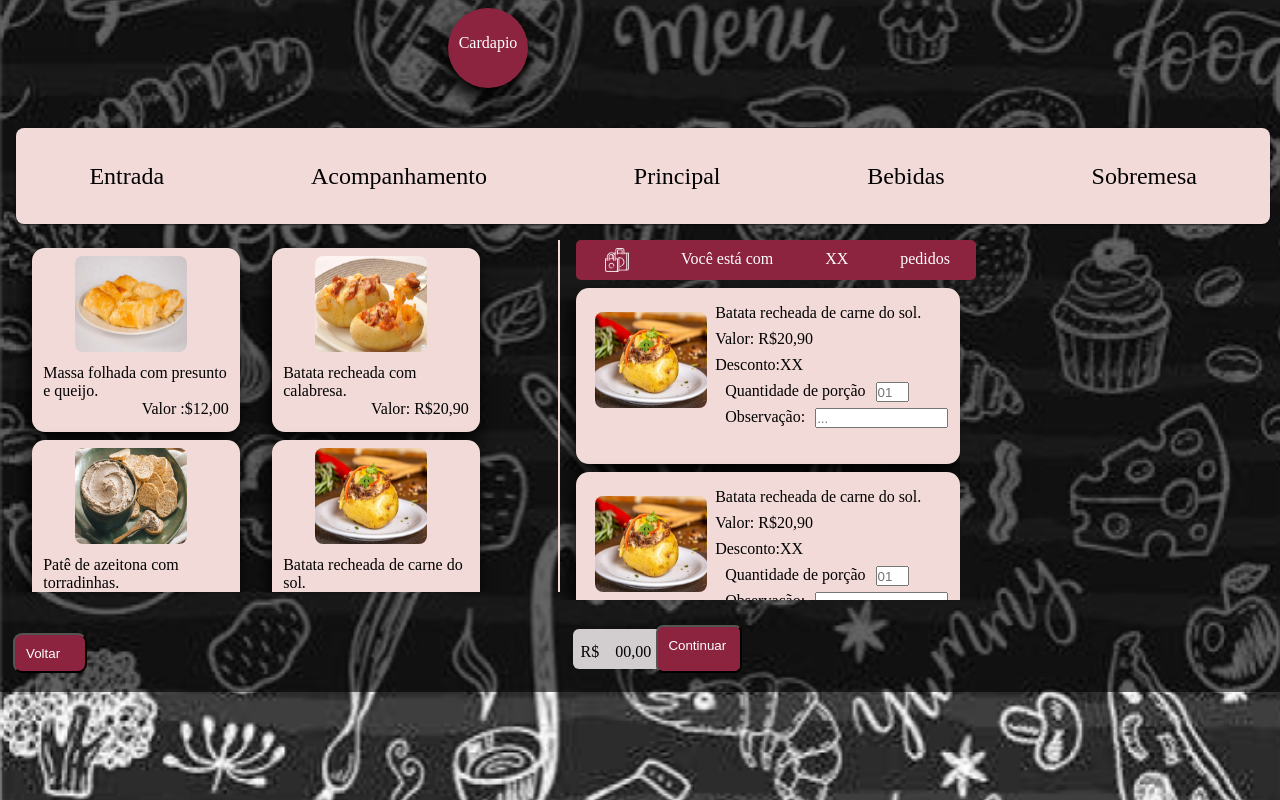
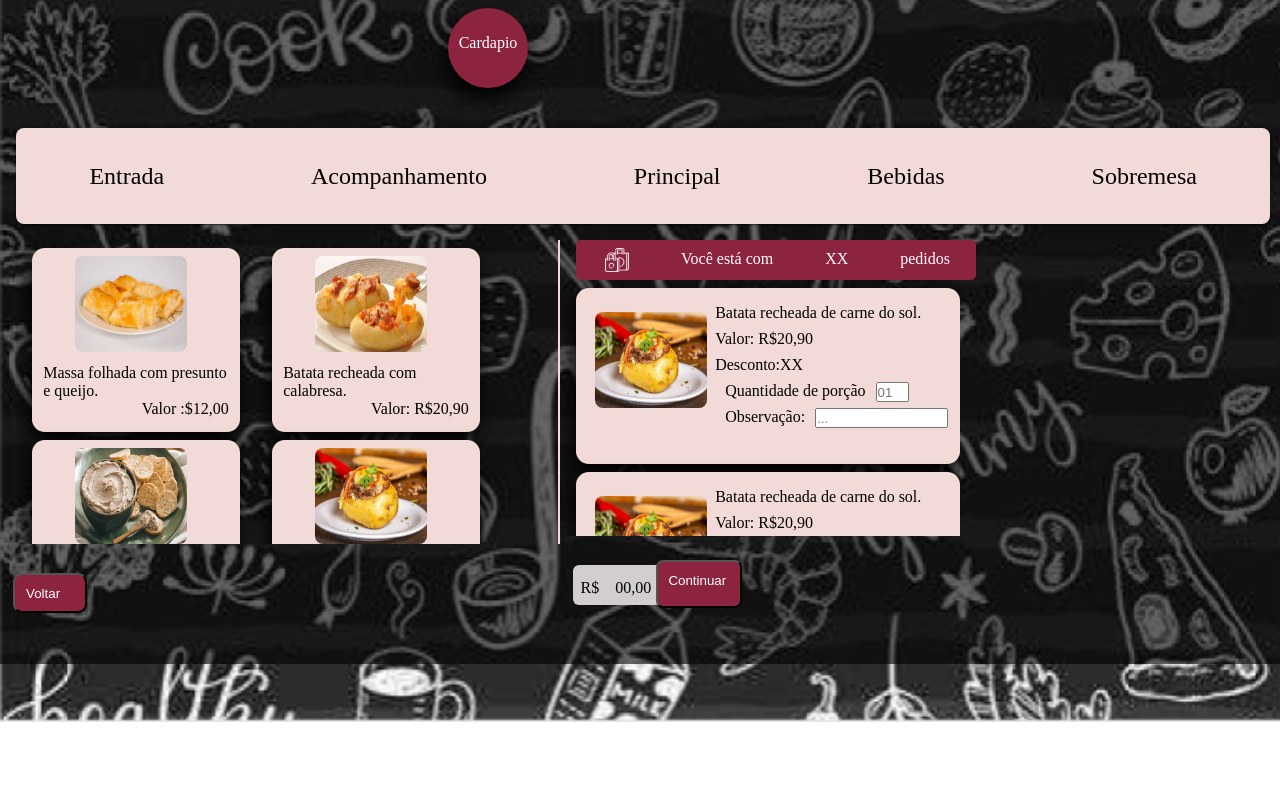
Before and after one commit to Juliana-so003/Restaurante, a PHP site: page /html/telacardapio.html in a window 1280 px wide. Run offline with PHP 8.4, Linux system fonts and the light colour scheme.

Commit message:
ajustes na tela

```diff
--- a/sistema cliente/css/Cardapio.css
+++ b/sistema cliente/css/Cardapio.css
@@ -10,7 +10,7 @@ body {
   justify-content: center;
   flex-direction: column;
   background: url("../fundos/fundo1.png") no-repeat bottom center scroll;
-background-position: 5% 5%;
+background-position: 100%;
 background-size: cover;
 }
 .body2{
@@ -70,7 +70,7 @@ text-align: end;
 }
 #sub2_container3{
    overflow-y: scroll;
-   max-height: 20em;
+   max-height: 16em;
    width:25em;
 }
 #sub_container3{
@@ -102,11 +102,11 @@ text-align: end;
 #central{
   flex-direction: row;
   display: flex;
-
+  width: 100%;
 }
 #container2{
   overflow-y: scroll;
-  max-height: 22em;
+  max-height: 19em;
   position: relative;
   top: 4em;
   left: 1em;
@@ -128,7 +128,7 @@ footer{
   flex-direction: row;
   display: flex;
   left:39%;
-  top: 5.8em;
+  top: 5.3em;
   padding-top: 0.4em;
   height: 2.5em;
   width:6em;
@@ -145,7 +145,7 @@ button{
   flex-direction: row;
   display: flex;
   left:38%;
-  top: 6.7em;
+  top: 6em;
   height: 3.6em;
   width:6.5em;
   background: #8c233f;
@@ -158,7 +158,7 @@ button{
   padding: 0.8em;
   display: flex;
   left: 1em;
-  top: 7.3em;
+  top: 7em;
   height: 3em;
   width: 5.5em;
   background: #8c233f;
--- a/sistema cliente/html/telacardapio.html
+++ b/sistema cliente/html/telacardapio.html
@@ -48,10 +48,6 @@
     <label for="radio4">
       <a href="#"><p class="p">Sobremesa</p></a>
     </label>
-
-    <div class="selecione-elemento">
-      <div class="circle"></div>
-    </div>
   </div>
 
   <!-- o container central -->
```
Also changed, not shown: sistema cliente/css/Cardapio2.css (+6 -38 lines).
